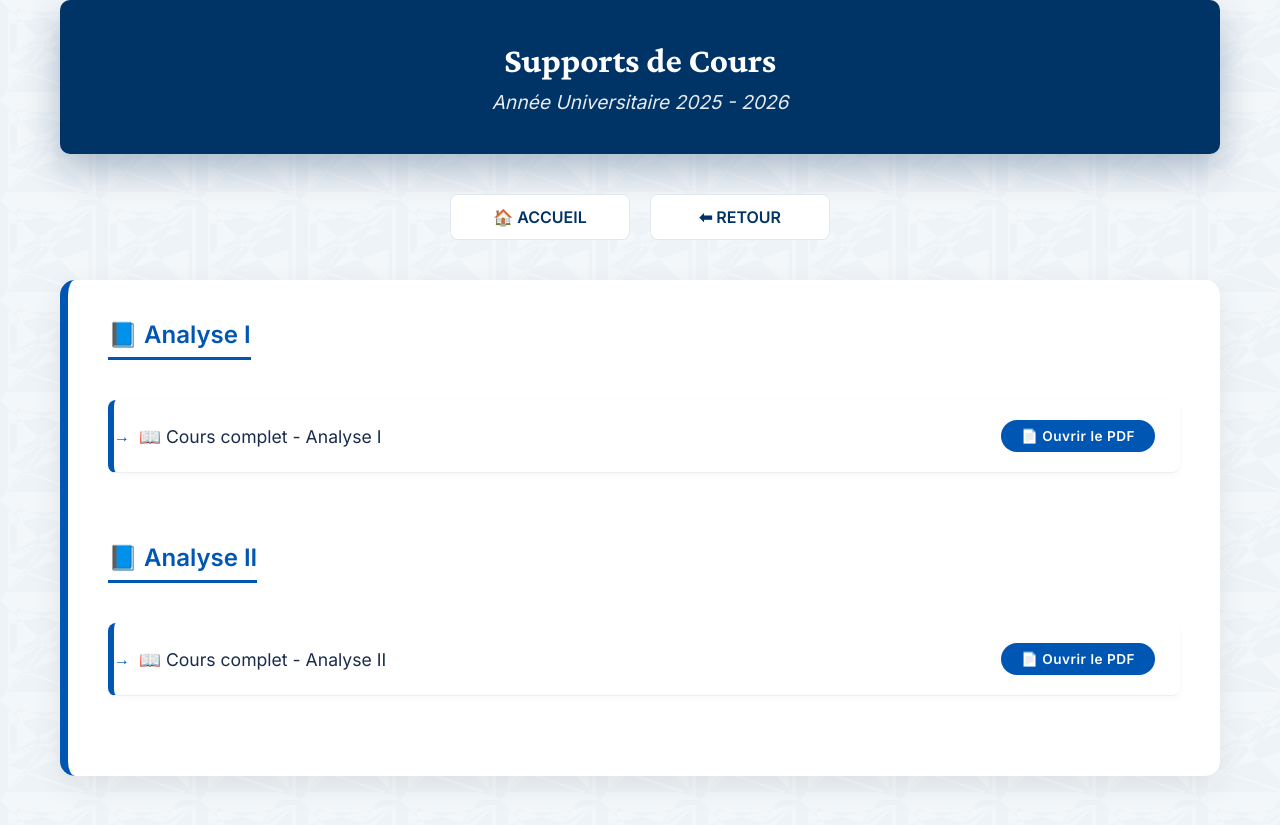
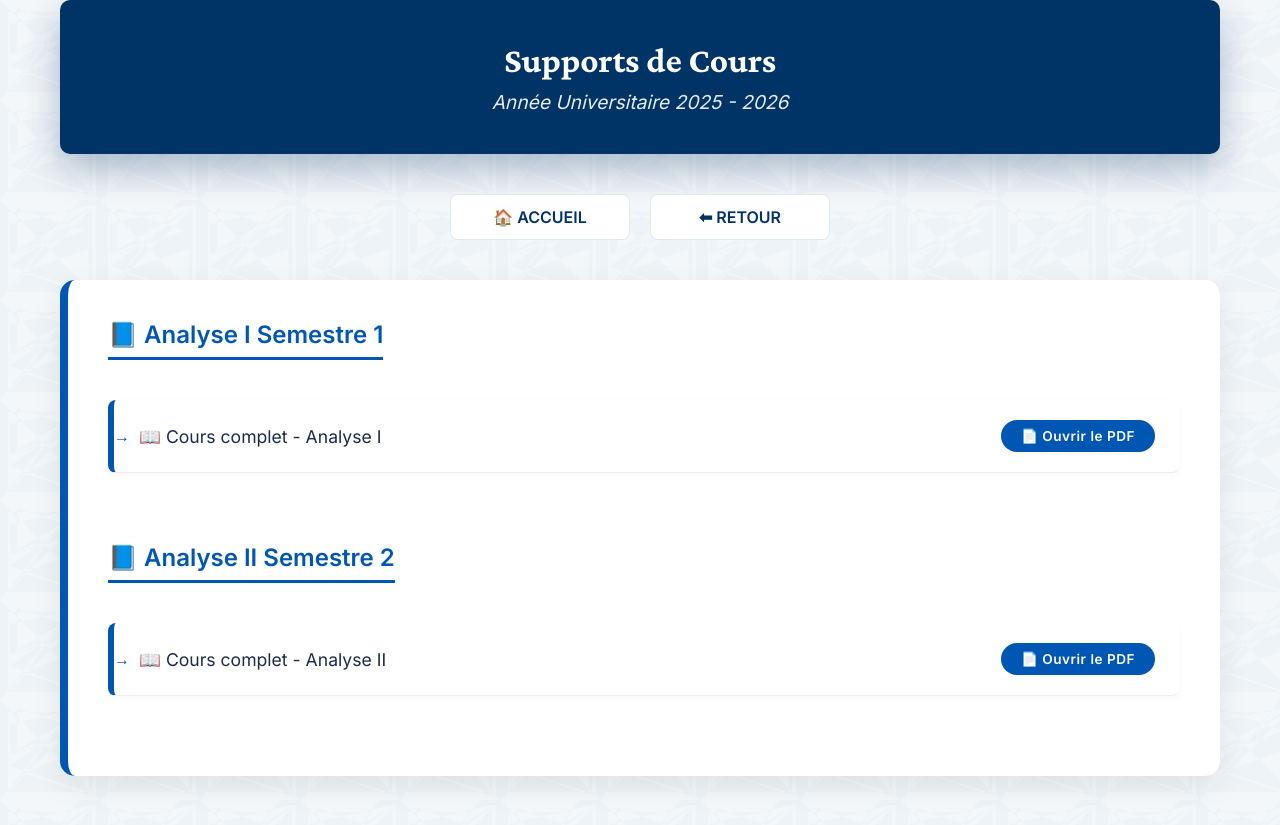
Before and after one commit to mahmoudmath/mahmoudmath.github.io, a Jekyll site: the page cours-25-26.html, which Jekyll copies as it is, in a window 1280 px wide. Shown: the top 825 px of the page. Built offline with Jekyll 4.4.1, drawn with Linux system fonts in a browser that asks for light colours.

Commit message:
Update cours-25-26.html

```diff
--- a/cours-25-26.html
+++ b/cours-25-26.html
@@ -1,3 +1,4 @@
+
 <!DOCTYPE html>
 <html lang="fr">
 <head>
@@ -183,7 +184,9 @@ height="0" width="0" style="display:none;visibility:hidden"></iframe></noscript>
         </nav>
 
         <section class="presentation" data-aos="fade-up">
-            <h3 style="color: #0056b3; border-bottom: 3px solid #0056b3;">📘 Analyse I</h3>
+            <h3 style="color: #0056b3; border-bottom: 3px solid #0056b3;">
+                📘 Analyse I <span class="semester">Semestre 1</span>
+            </h3>
             <ul class="resource-list">
                 <li>
                     <span>📖 Cours complet - Analyse I</span>
@@ -191,7 +194,9 @@ height="0" width="0" style="display:none;visibility:hidden"></iframe></noscript>
                 </li>
             </ul>
 
-            <h3 style="color: #0056b3; margin-top: 30px; border-bottom: 3px solid #0056b3;">📘 Analyse II</h3>
+            <h3 style="color: #0056b3; margin-top: 30px; border-bottom: 3px solid #0056b3;">
+                📘 Analyse II <span class="semester">Semestre 2</span>
+            </h3>
             <ul class="resource-list">
                 <li>
                     <span>📖 Cours complet - Analyse II</span>
```
